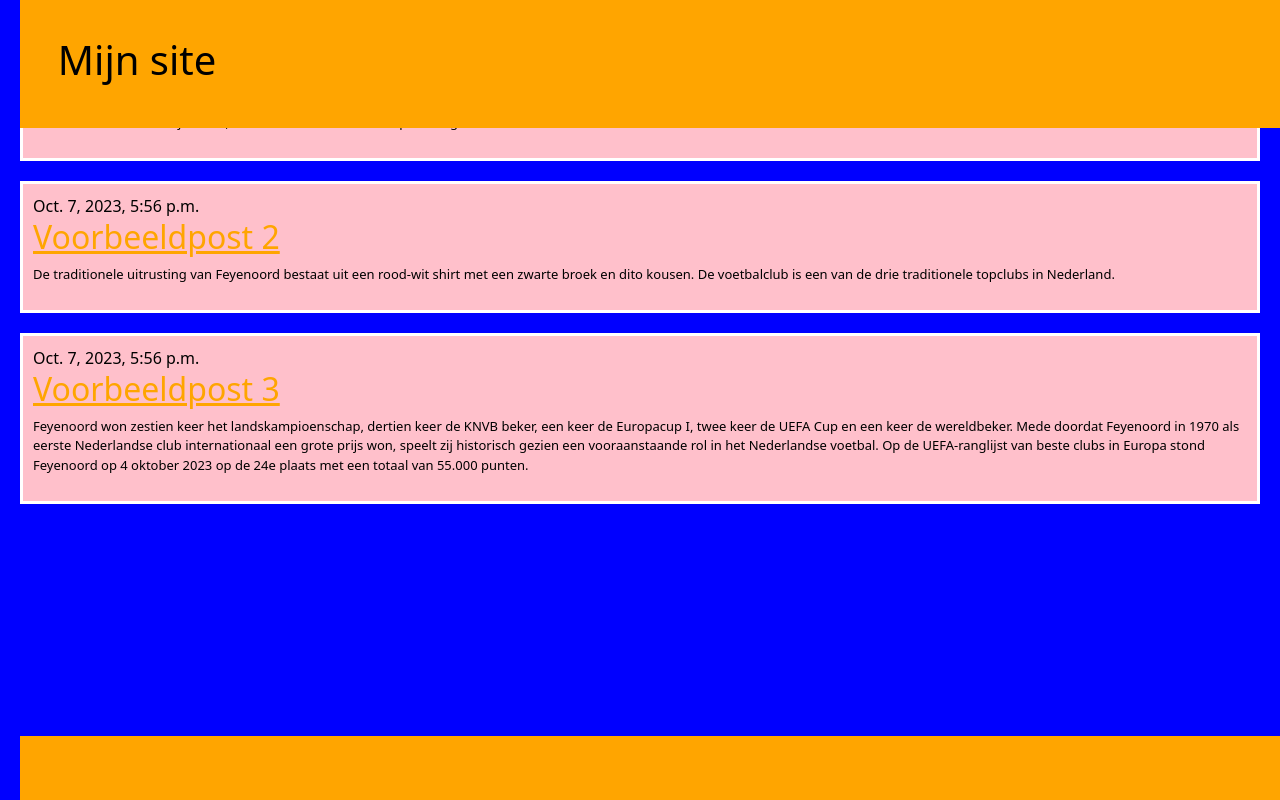
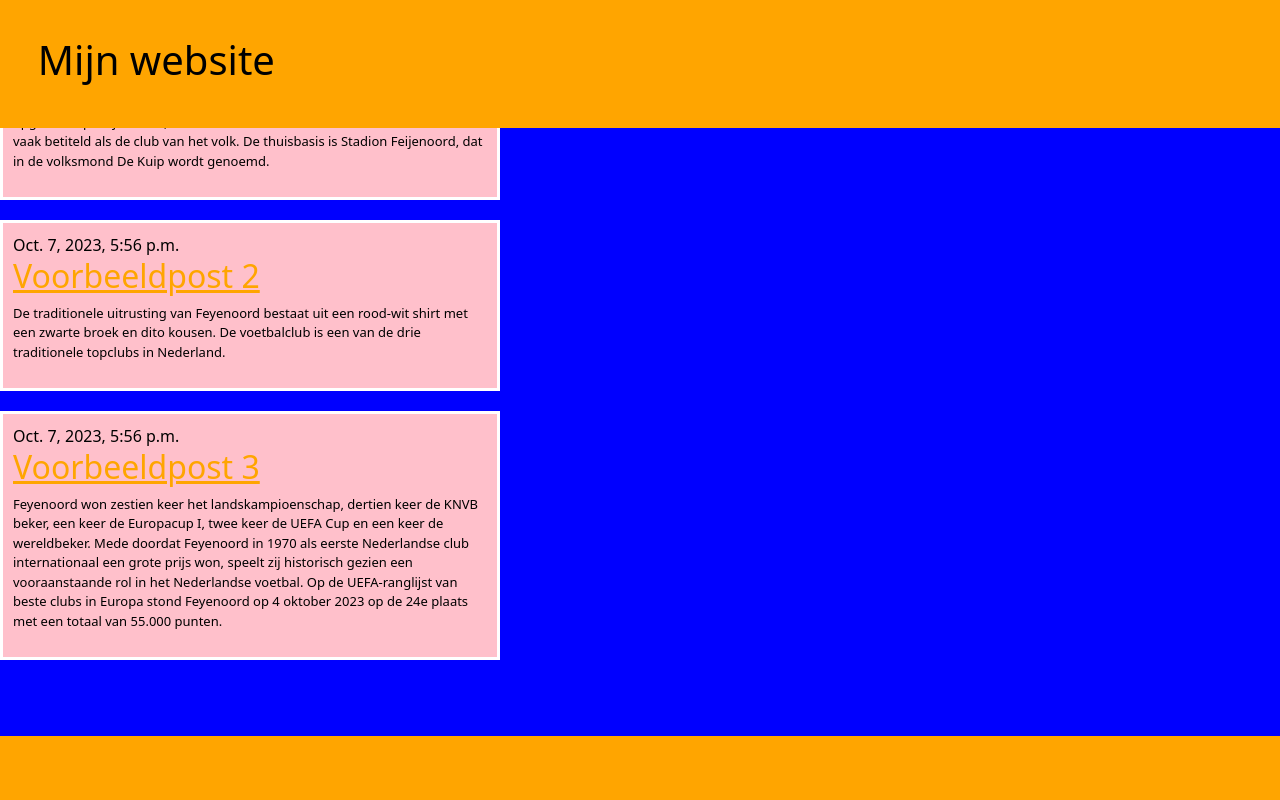
Before and after one commit to KeesViaNHA/testDjangoZat, a Django app: page / in a window 1280 px wide. Run offline with Django 3.2, Linux system fonts and the light colour scheme; data comes from the database, SQL or seed files in the repository.

Commit message:
nog meer css opgemaakt

```diff
--- a/mysite/blog/static/css/stijl.css
+++ b/mysite/blog/static/css/stijl.css
@@ -4,9 +4,6 @@ body {
     height: 100vh;
     display: flex;
     flex-direction: column;
-    align-items: flex-start;
-    justify-content: flex-start;
-    padding: 0 20px;
     }
 
 header, footer {
@@ -42,5 +39,5 @@ p {
     padding: 10px;
     background-color: pink;
     border: 3px solid white;
-    width: 100%; /* Breedte van elk bericht aanpassen aan je behoeften */
+    width: 500px; /* Breedte van elk bericht aanpassen aan je behoeften */
 }
--- a/mysite/blog/templates/blog/post_list.html
+++ b/mysite/blog/templates/blog/post_list.html
@@ -4,7 +4,6 @@
 
 <head>
     <meta charset="utf-8">
-    <meta name="viewport" content="width=device-width, initial-scale=1">
     <!-- Bootstrap CSS -->
     <link href="https://cdn.jsdelivr.net/npm/bootstrap@5.1.3/dist/css/bootstrap.min.css" rel="stylesheet" integrity="sha384-1BmE4kWBq78iYhFldvKuhfTAU6auU8tT94WrHftjDbrCEXSU1oBoqyl2QvZ6jIW3" crossorigin="anonymous">
     <link rel="stylesheet" href="{% static 'css/stijl.css' %}">
@@ -13,7 +12,7 @@
 
 <body>
     <header>
-        <h1>Mijn site</h1>
+        <h1>Mijn website</h1>
     </header>
     {% block content %}
     {% for post in posts %}
```
